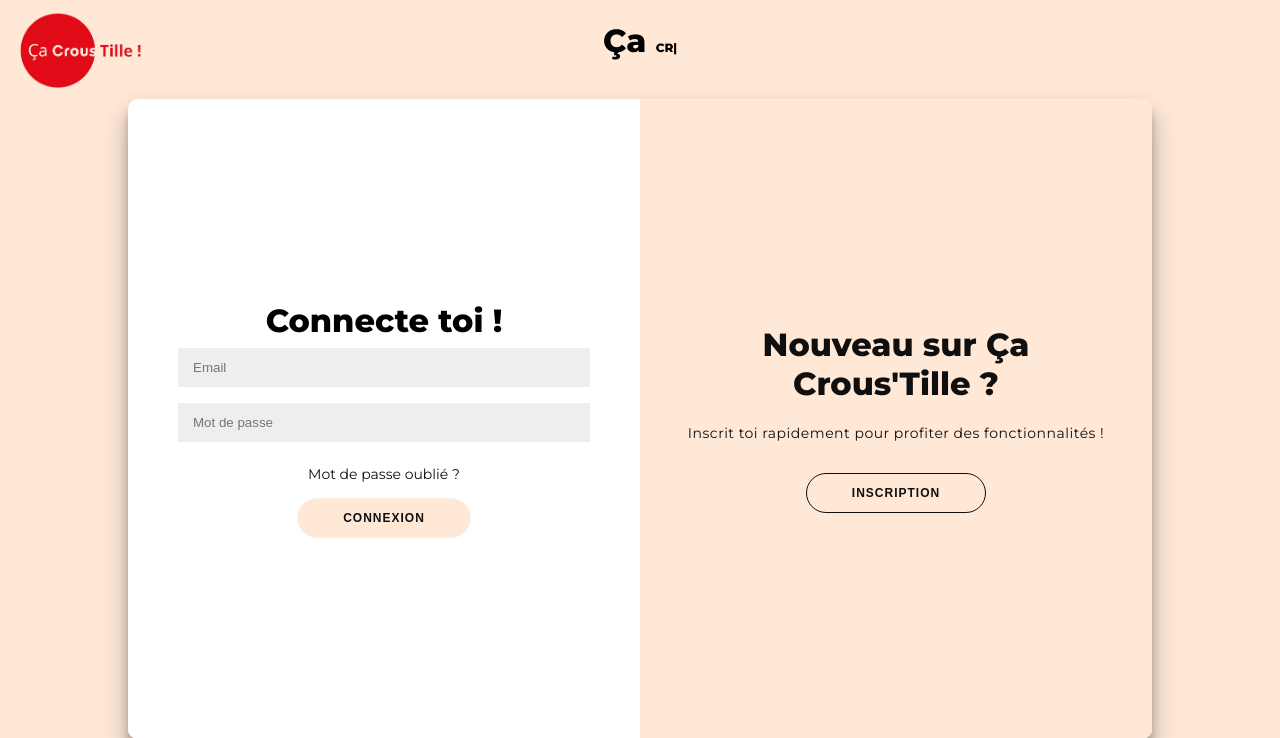
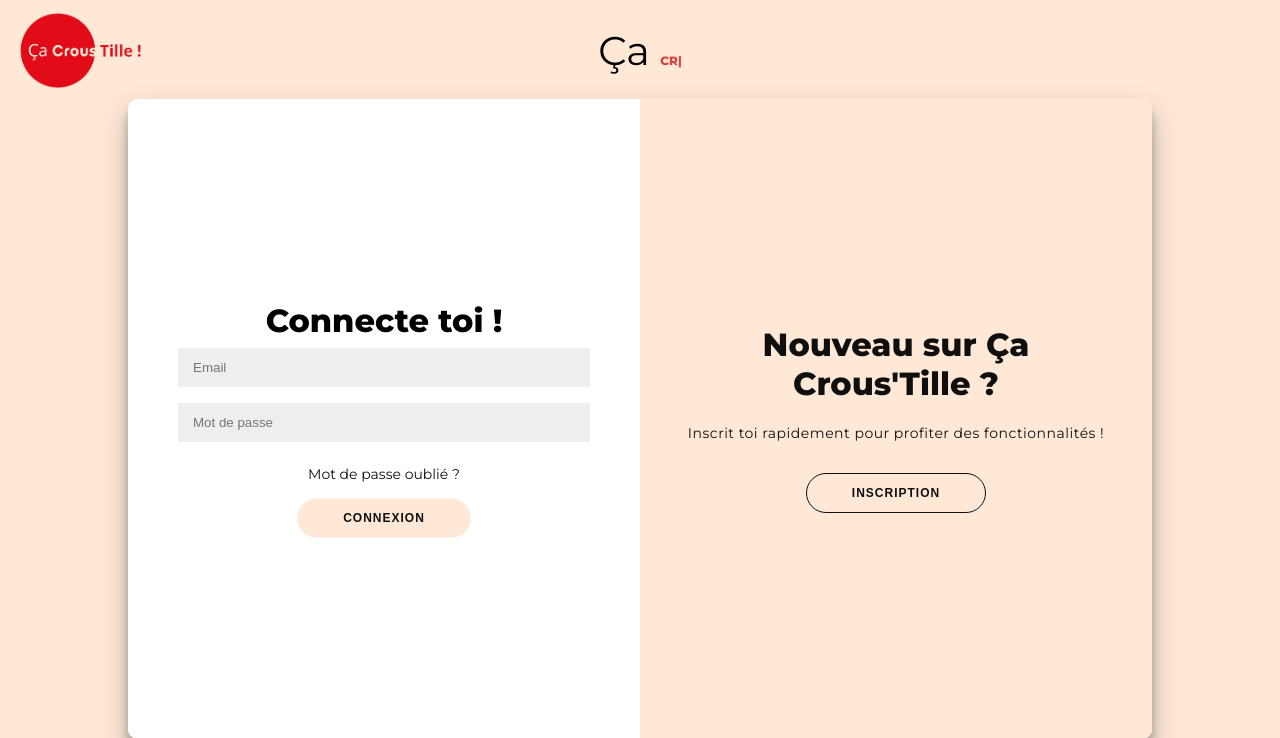
Before and after one commit to ouumm/CROUSTILLE, a PHP site: page /login.html in a window 1280 px wide. Shown: the top 738 px of the page. Run offline with PHP 8.4, Linux system fonts and the light colour scheme.

Commit message:
ajout des nouvelles pages

```diff
--- a/login.html
+++ b/login.html
@@ -15,8 +15,8 @@
 
 
 
-<h1> <div class="text-3"> Ça  <span class="typing-2"></span></div>
-    <script src="jsLogin.js">
+<div class="text-3"> Ça <span class="typing-2"></span></div>
+<script src="jsLogin.js"></script>
 
     </script> <br></h1>
 
--- a/styleLogin.css
+++ b/styleLogin.css
@@ -242,3 +242,14 @@ input {
 
 
 }
+
+.text-3 {
+    font-size: 40px;
+    margin: 5px 0;
+}
+
+.text-3 span {
+    color: rgb(218, 65, 65);
+    font-weight: 500;
+    font-weight: bolder;
+}
```
